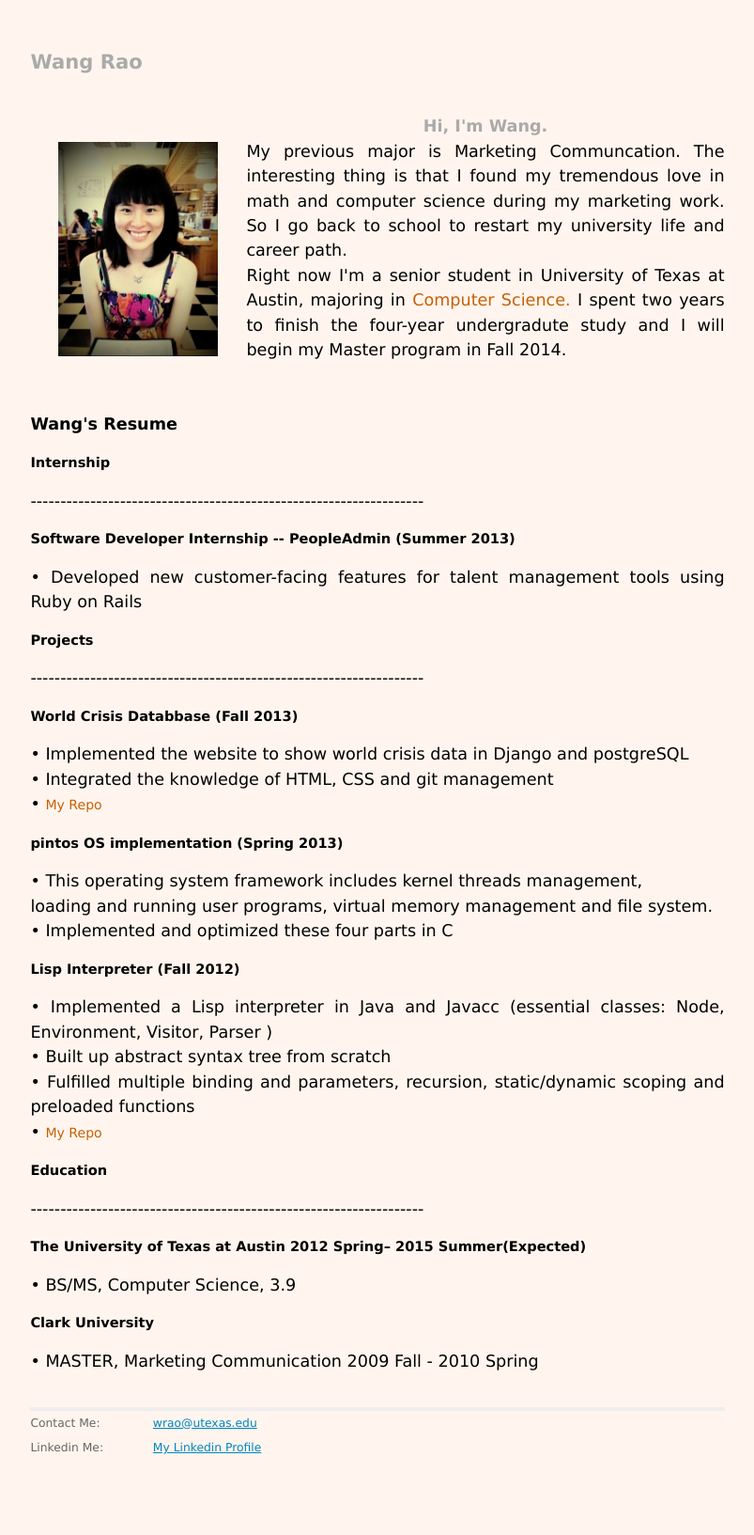
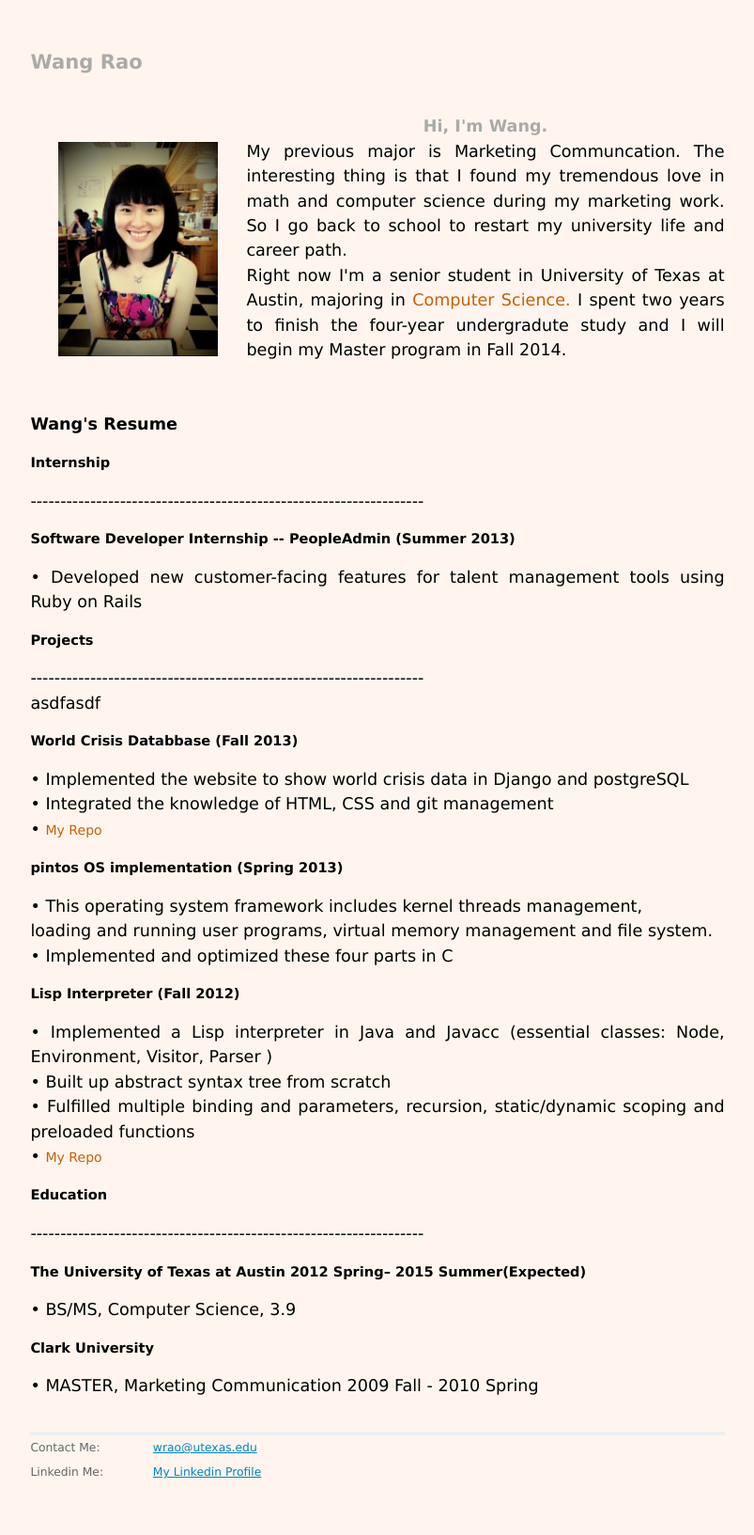
Before and after one commit to raowang87/raowang87.github.io, a Jekyll site: the page built from index.html, in a window 1280 px wide. Shown: the whole page at 94% size, without its empty margins (238-1041 px from the left). Built offline with Jekyll 4.4.1, drawn with Linux system fonts in a browser that asks for light colours; before the commit the page ends 1606 px from its top, so only the background shows below that.

Commit message:
Update index.html

```diff
--- a/index.html
+++ b/index.html
@@ -19,6 +19,9 @@ title: Wang Rao's Home Page
       <p>     </p>
     <h5>Projects</h5>
     ------------------------------------------------------------------
+      <div>
+        asdfasdf
+      </div>
       <h5>World Crisis Databbase  (Fall 2013)</h5>
        • Implemented the website to show world crisis data in Django and postgreSQL  <br>
        • Integrated the knowledge of HTML, CSS and git management <br>
```
